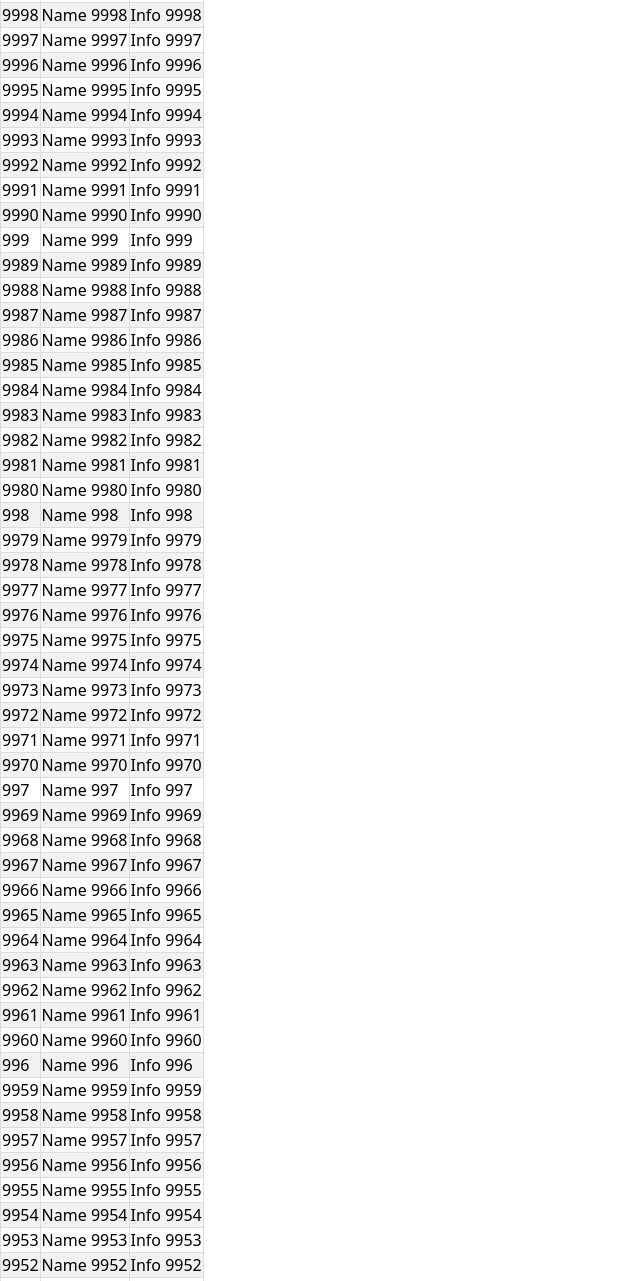
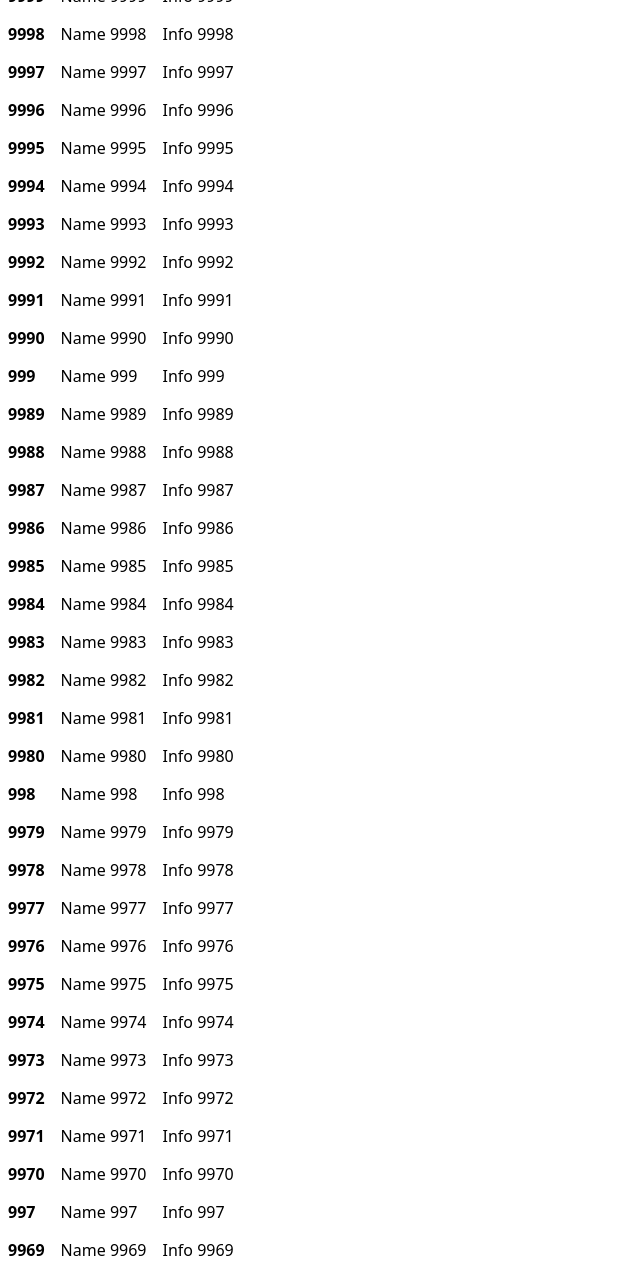
Before and after one commit to Maurehago/lidoc, a plain HTML site: page js/test.html in a window 1280 px wide. Shown: the part 23-1304 px from the top of the page, without its empty margins (0-640 px from the left). Drawn offline with Linux system fonts and the light colour scheme.

Commit message:
GridTabelle in GridTabelleRows umgebaut

```diff
--- a/css/flex.css
+++ b/css/flex.css
@@ -304,15 +304,34 @@ table {
   display:table;
   padding-bottom: 8px;
 }
+
 th {
   text-align: inherit;
   text-align: -webkit-match-parent;
-  background-color: #ddd;
+  padding: 8px;
+  /* background-color: #ddd; */
 }
-thead,tbody,tfoot,tr,td,th {
+
+td {
+  padding: 8px;
+}
+
+table[table-border] thead
+,table[table-border] tbody
+,table[table-border] tfoot
+,table[table-border] tr
+,table[table-border] td
+,table[table-border] th
+,table.table-border thead
+,table.table-border tbody
+,table.table-border tfoot
+,table.table-border tr
+,table.table-border td
+,table.table-border th {
   border: 1px solid #ddd;
 }
-tr:nth-child(even){background-color: #f2f2f2;}
+table[table-stripes] tr:nth-child(even)
+, table.table-stripes tr:nth-child(even){background-color: #f2f2f2;}
 /*tr:hover {background-color: #ddd;}*/
 
 /*thead{border-bottom: 2px solid #c4c4c4;}
@@ -805,7 +824,6 @@ down-co,[down-co],.down-co {
 /* Modal */
 modal-back,[modal-back],.modal-back {
   z-index: 99;
-  display: none;
   padding-top: 100px;
   position: fixed;
   left: 0;
--- a/js/gridlist.js
+++ b/js/gridlist.js
@@ -70,9 +70,6 @@ export class GridList {
 
     /** @type {number[]} */
     #idColNumbers = [];
-
-    ///** @type {number|number[]} */
-    //_idColIndex = 0;
 
     /** @type {string[]} */
     #cols = [];
@@ -1055,10 +1052,22 @@ export class GridList {
 
 // List -> row -> col -> cell
 
-//  GridTable
-export class GridTable {
-    /** @type {HTMLTableElement} */
-    #elm
+//  GridTableRows
+export class GridTableRows {
+    /** @type {string[]} */
+    #colTags = [];
+    get colTags() {
+        return this.#colTags;
+    }
+
+    /** @type {string} */
+    #rowTag = "tr";
+    set rowTag(value) {
+        this.#rowTag = value;
+    }
+    get rowTag() {
+        return this.#rowTag;
+    }
 
     /** @type {number[]} */
     #colNumbers = [];
@@ -1067,23 +1076,20 @@ export class GridTable {
     #cols = [];
     /** @param {string[]} value */
     set cols(value) {
-        this.#cols = value;
-        this.#colNumbers = this.#gridList.getColNumbers(value);
+        this.setCols(value);
     }
     get cols() {
         return this.#cols;
     }
 
+    /** @type {string|string[]} */
+    #rowIDNames
+
     /** @type {GridList} */
     #gridList
     /** @param {GridList} value - GridListe */
     set gridList(value) {
-        this.#gridList = value;
-        if (this.#cols.length > 0) {
-            this.cols = this.#cols;
-        } else {
-            this.cols = value.cols;
-        }
+        this.setGridList(value);
     }
     get gridList() {
         return this.#gridList;
@@ -1096,13 +1102,57 @@ export class GridTable {
     rowFunc;
 
     /**
+     * Setzt die Spalten die im HTML erstellt werden
+     * @param {(string|number)[]} cols - Listen mit Spaltennamen. Optional mit Leerzeichen getrennt der TagName.
+     */
+    setCols(cols) {
+        this.#cols = [];
+        this.#colTags = [];
+        this.#colNumbers = [];
+
+        for (let i = 0; i < cols.length; i++) {
+            const col = cols[i];
+            if(typeof col == "string") {
+                const pos1 = col.indexOf(" ");
+                if (pos1 > -1) {
+                    const name = col.substring(0,pos1);
+                    const tag = col.substring(pos1 +1);
+                    this.#cols.push(name);
+                    this.#colTags.push(tag);
+                    this.#colNumbers.push(this.#gridList.getColNumber(name));
+                } else {
+                    this.#cols.push(col);
+                    this.#colTags.push("td");
+                    this.#colNumbers.push(this.#gridList.getColNumber(col));
+                }
+            } else if (typeof col == "number") {
+                this.#cols.push(this.#gridList.cols[col]);
+                this.#colTags.push("td");
+                this.#colNumbers.push(col);
+            }
+        }
+    }
+
+    /**
+     * Setzt die Gridliste(Daten) für das Generieren des HTML-Strings
+     * @param {GridList} gridList - Gridliste mit Daten
+     */
+    setGridList(gridList) {
+        this.#gridList = gridList;
+
+        // ID Namen Merken
+        this.#rowIDNames = gridList.idColName;
+    }
+
+    /**
      * Liefert den HTML-String eine Spalte zurück
-     * @param {any[]} row - Datenzeile
+     * @param {Object} row - Datenzeile
      * @param {number} colNumber - Spaltennummer
      * @returns {string} HTML-String der Spalte
      */
     getColHtml(row, colNumber) {
-        const colName = this.#cols[colNumber];
+        let colName = this.#cols[colNumber];
+        let tagName = this.#colTags[colNumber] || "td";
         const colIndex = this.#colNumbers[colNumber];
         let attr = "";
 
@@ -1111,18 +1161,38 @@ export class GridTable {
             attr = " " + this.colFunc.get(colName)(colName, row);
         }
 
-        return `<td${attr}>${row[colName]}</td>`;
+        return `<${tagName}${attr}>${row[colName]}</${tagName}>`;
+    }
+
+
+    /**
+     * Gibt die ID des Datensatzobjektes zurück
+     * @param {Object} row - Datensatz Objekt
+     * @returns {string|number} ID
+     */
+    getRowID(row) {
+        let id;
+        if (Array.isArray(this.#rowIDNames)) {
+            id = "";
+            for (let i = 0; i < this.#rowIDNames.length; i++) {
+                id += row[this.#rowIDNames[i]] + "_";
+            }
+        } else {
+            id = row[this.#rowIDNames];
+        }
+        return id;
     }
 
 
     /**
      * Liefert einen HTML-String der Datenzeile zurück
-     * @param {any[]} row - Datenzeile
+     * @param {Object} row - Datenzeile Objekt
      * @returns {string} HTML String der Datenzeile
      */
     getRowHtml(row) {
-        const rowID = this.#gridList.getID(row);
+        const rowID = this.getRowID(row);
         const tableRowID = this.#gridList.name + '_' + rowID;
+        const tagName = this.#rowTag || "tr";
         let attr = "";
 
         // Auf Zeilenanpassung prüfen
@@ -1130,13 +1200,13 @@ export class GridTable {
             attr = " " + this.rowFunc(row);
         }
 
-        let html = `<tr id="${tableRowID}${attr}">`;
+        let html = `<${tagName} id="${tableRowID}"${attr}>`;
 
         // Alle Spalten durchgehen
         for (let i = 0; i < this.#cols.length; i++) {
             html += this.getColHtml(row, i);
         }
-        return html + "</tr>";
+        return html + `</${tagName}>`;
     }
 
 
@@ -1145,38 +1215,29 @@ export class GridTable {
      * @param {string} index - optionaler Index-Name
      * @returns {string} HTML-String vom Table-Body
      */
-    getTableBodyHtml(index) {
-        let html = "<tbody>";
+    getHtml(index) {
+        let html = "";
 
         // alle Zeilen durchgehen
-        this.#gridList.forEach((/** @type {any[]} */row) => {
+        this.#gridList.forEach((/** @type {Object} */row) => {
             html += this.getRowHtml(row);
         }, index);
 
         // html zurückgeben
-        return html + "</tbody>";
+        return html;
     }
 
 
     /**
-     * GridTable
-     * @param {HTMLTableElement} tableElm - Tabelle Element
+     * GridTableBody
      * @param {GridList} gridList - GridListe mit daten
      */
-    constructor(tableElm, gridList) {
-        if (tableElm instanceof HTMLTableElement) {
-            this.#elm = tableElm;
-        }
+    constructor(gridList) {
         if (gridList instanceof GridList) {
-            this.#gridList = gridList;
-            if (this.#cols.length > 0) {
-                this.cols = this.#cols;
-            } else {
-                this.cols = gridList.cols;
-            }
+            this.setGridList(gridList);
         }
     }
-} // class GridTable
+} // class GridTableRows
 
 
 
--- a/js/test.html
+++ b/js/test.html
@@ -11,7 +11,7 @@
     <link rel="stylesheet" type="text/css" href="/css/flex-colors.css" />
 
     <link rel="stylesheet" type="text/css" href="/prism/prism.css" />
-    <script src="/prism/prism.js"></script>
+    <!-- <script src="/prism/prism.js"></script> -->
 </head>
 
 <body>
@@ -19,7 +19,7 @@
 
 <script type="module">
     // @ts-check
-    import {GridList, GridTable, GSID} from "./gridlist.js";
+    import {GridList, GridTableRows, GSID} from "./gridlist.js";
 
     // Anzahl der Zeilen
     const countRows = 10000;
@@ -39,13 +39,14 @@
     // Tabelle erstellen
     const newTableElm = document.createElement("table");
     document.body.appendChild(newTableElm);
+    // newTableElm.setAttribute("table-stripes", "");
 
     console.time("tabelle");
-    const newTable = new GridTable(newTableElm, list);
-    newTable.cols = ["id", "name", "info"];
+    const newTable = new GridTableRows(list);
+    newTable.setCols(["id th", "name", "info"]);
 
     console.timeLog("tabelle", "erstellen");
-    const html = newTable.getTableBodyHtml("name");
+    const html = newTable.getHtml("name");
     console.timeLog("tabelle", "HTML lesen");
     newTableElm.insertAdjacentHTML("afterbegin", html);
     console.timeLog("tabelle", "anzeigen");
```
